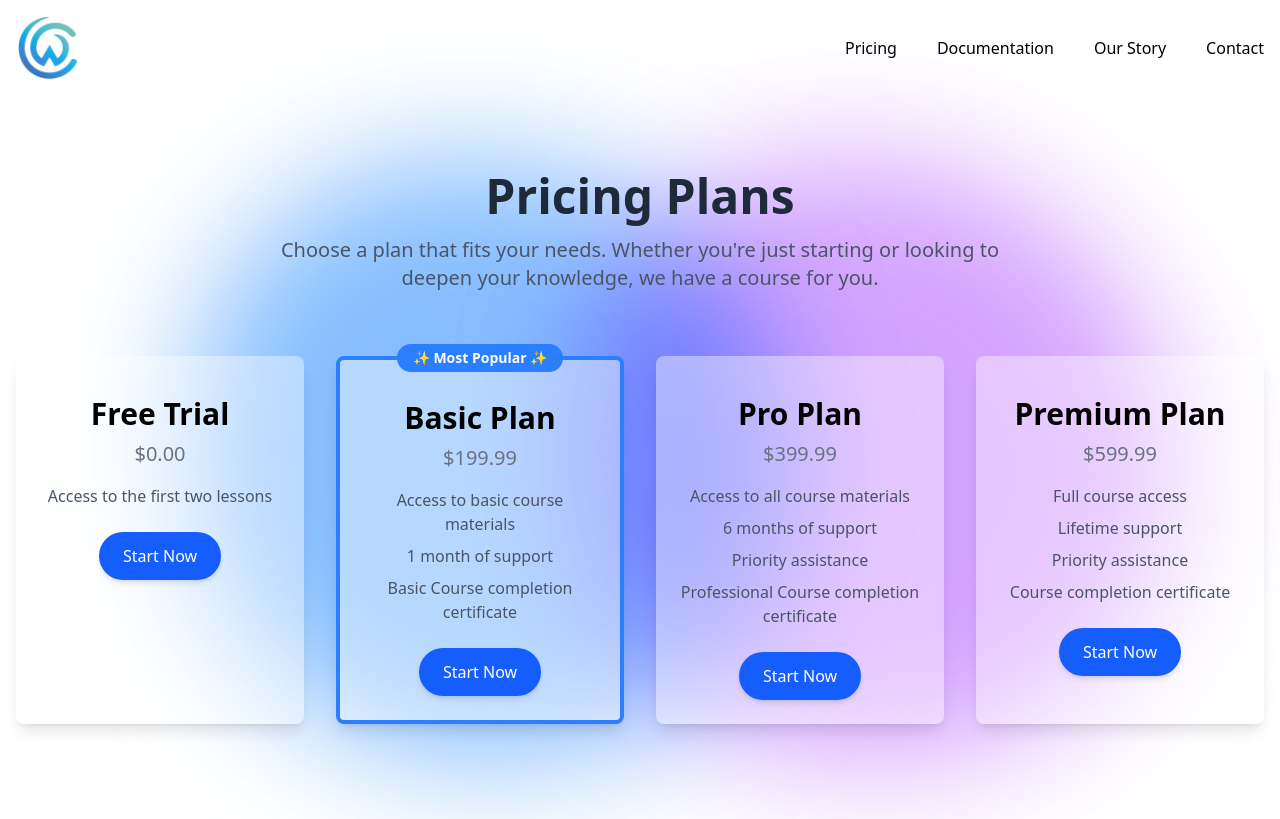
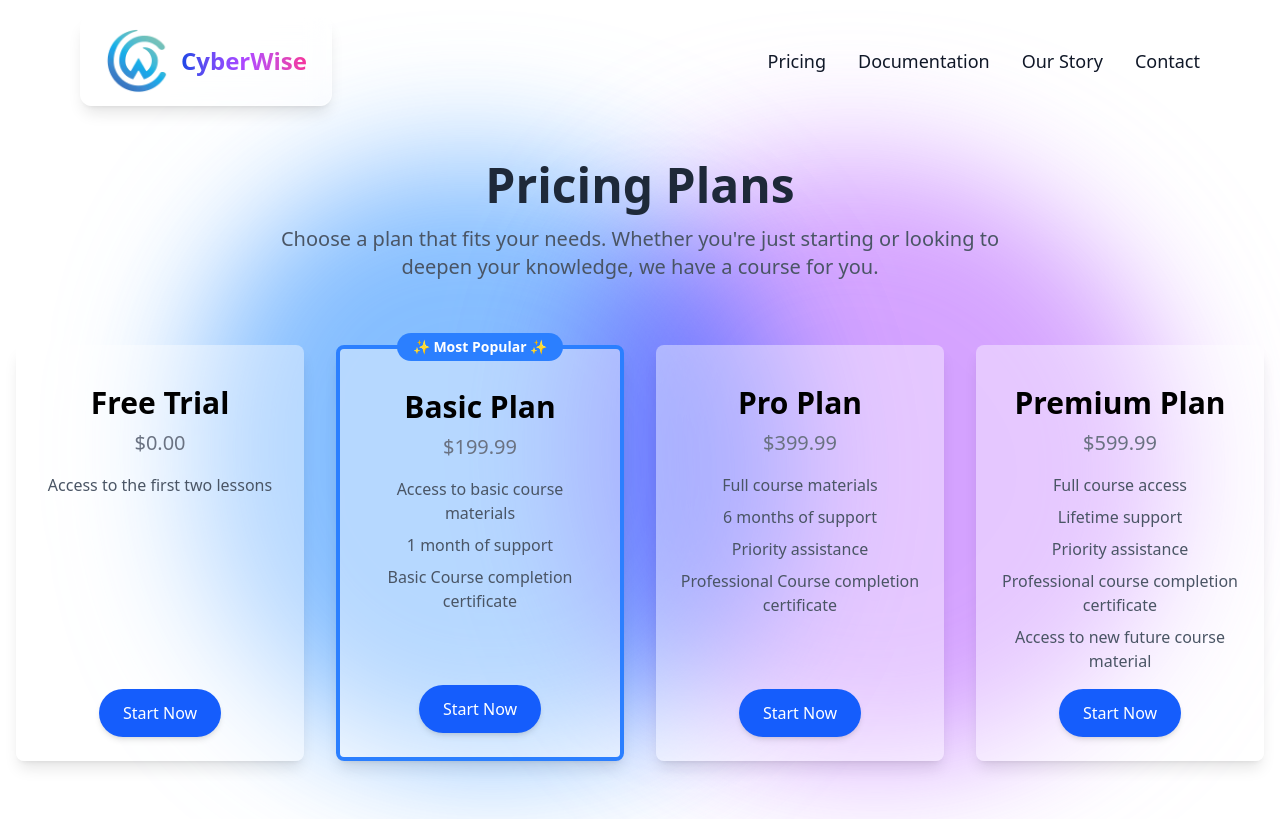
Before and after one commit to PeanutSoup55/cwlanding, a React (Vite) app: page /pricing in a window 1280 px wide. Built offline with nearby package versions, Linux system fonts and the light colour scheme.

Commit message:
fixed weird logo background

```diff
--- a/package.json
+++ b/package.json
@@ -10,6 +10,7 @@
     "preview": "vite preview"
   },
   "dependencies": {
+    "@fontsource/poppins": "^5.2.5",
     "@stripe/react-stripe-js": "^3.3.0",
     "@stripe/stripe-js": "^5.8.0",
     "@tailwindcss/vite": "^4.0.9",
--- a/src/App.jsx
+++ b/src/App.jsx
@@ -4,7 +4,7 @@ import Hero from "./components/Hero";
 
 const App = () => {
   return (
-    <div className="relative min-h-screen bg-gray-50 overflow-hidden">
+    <div className=" relative min-h-screen bg-gray-50 overflow-hidden">
 
       <Navbar />
       <Hero />
--- a/src/components/Navbar.jsx
+++ b/src/components/Navbar.jsx
@@ -7,24 +7,49 @@ const Navbar = () => {
   const [isOpen, setIsOpen] = useState(false);
 
   return (
-    <nav className="top-0 left-0 w-full bg-transparent py-4 border-b-0 border-transparent transition-all duration-200 hover:border-gray-500 hover:shadow-lg hover:shadow-gray-500/50">
-      <div className="container mx-auto px-4 flex justify-between items-center">
+    <nav className=" top-0 left-0 w-full bg-transparent py-4 z-50 border-b-0 border-transparent transition-all duration-200 hover:border-gray-500 hover:shadow-lg hover:shadow-gray-500/50">
+      <div className="container max-w-[90%] mx-auto px-4 flex justify-between items-center">
         {/* Logo */}
-        <button className="text-black font-semibold text-xl">
-          <Link to={"/"}>
-            <img src={cw} alt="CW" className="h-16 w-auto" />
-          </Link>
-        </button>
+        <Link to={"/"} className="flex items-center space-x-3 relative z-50 backdrop-blur-md bg-white/30 px-6 py-3 rounded-xl shadow-lg border border-white/40">
+          <img src={cw} alt="CW" className="h-16 w-auto" />
+          <h1 className="text-2xl font-bold bg-gradient-to-r from-blue-700 via-purple-500 to-pink-500 bg-clip-text text-transparent">
+            CyberWise
+          </h1>
+        </Link>
+
+
+
 
         {/* Desktop Menu */}
-        <div className="hidden md:flex space-x-8 text-black">
-          <ul className="list-none flex gap-10">
-            <li><Link to="/pricing" className="hover:text-blue-500 cursor-pointer">Pricing</Link></li>
-            <li><Link to="/documentation" className="hover:text-blue-500 cursor-pointer">Documentation</Link></li>
-            <li><Link to="/our-story" className="hover:text-blue-500 cursor-pointer">Our Story</Link></li>
-            <li><Link to="/contact" className="hover:text-blue-500 cursor-pointer">Contact</Link></li>
+        <div className="hidden md:flex items-center space-x-6">
+          <ul className="flex gap-8 text-lg font-medium text-gray-900">
+            <li>
+              <Link to="/pricing" className="relative group">
+                Pricing
+                <span className="absolute left-0 bottom-0 w-0 h-[2px] bg-blue-500 transition-all duration-300 group-hover:w-full"></span>
+              </Link>
+            </li>
+            <li>
+              <Link to="/documentation" className="relative group">
+                Documentation
+                <span className="absolute left-0 bottom-0 w-0 h-[2px] bg-blue-500 transition-all duration-300 group-hover:w-full"></span>
+              </Link>
+            </li>
+            <li>
+              <Link to="/our-story" className="relative group">
+                Our Story
+                <span className="absolute left-0 bottom-0 w-0 h-[2px] bg-blue-500 transition-all duration-300 group-hover:w-full"></span>
+              </Link>
+            </li>
+            <li>
+              <Link to="/contact" className="relative group">
+                Contact
+                <span className="absolute left-0 bottom-0 w-0 h-[2px] bg-blue-500 transition-all duration-300 group-hover:w-full"></span>
+              </Link>
+            </li>
           </ul>
         </div>
+
 
         {/* Mobile Menu Button */}
         <button className="md:hidden text-2xl" onClick={() => setIsOpen(!isOpen)}>
--- a/src/components/Pricing.jsx
+++ b/src/components/Pricing.jsx
@@ -47,14 +47,14 @@ const Pricing = () => {
           <PricingCard
             title="Pro Plan"
             price="$399.99"
-            features={["Access to all course materials", "6 months of support", "Priority assistance", "Professional Course completion certificate"]}
+            features={["Full course materials", "6 months of support", "Priority assistance", "Professional Course completion certificate"]}
             link="https://buy.stripe.com/test_cN2g1Acfa1fddmE4gh"
           />
 
           <PricingCard
             title="Premium Plan"
             price="$599.99"
-            features={["Full course access", "Lifetime support", "Priority assistance", "Course completion certificate"]}
+            features={["Full course access", "Lifetime support", "Priority assistance", "Professional course completion certificate", "Access to new future course material"]}
             link="https://buy.stripe.com/test_7sIbLk2EA0b91DWdQS"
           />
         </div>
--- a/src/components/PricingCard.jsx
+++ b/src/components/PricingCard.jsx
@@ -19,7 +19,7 @@ const PricingCard = ({ title, price, features, link, popular }) => {
       <h2 className="text-3xl font-semibold text-center mt-4">{title}</h2>
       <p className="text-center text-xl text-gray-500 mt-2">{price}</p>
 
-      <ul className="mt-4 text-gray-600 text-center space-y-2">
+      <ul className="mt-4 mb-4 text-gray-600 text-center space-y-2">
         {features.map((feature, index) => (
           <li key={index}>{feature}</li>
         ))}
@@ -27,7 +27,7 @@ const PricingCard = ({ title, price, features, link, popular }) => {
 
       <a
         href={link}
-        className="mt-6 text-white bg-blue-600 px-6 py-3 rounded-full shadow-md hover:bg-blue-700 transition duration-200"
+        className="mt-auto text-white bg-blue-600 px-6 py-3 rounded-full shadow-md hover:bg-blue-700 transition duration-200"
       >
         Start Now
       </a>
--- a/src/index.css
+++ b/src/index.css
@@ -1,4 +1,6 @@
 @import "tailwindcss";
+@import '@fontsource/poppins';
+
 
 
 
```
Also changed, not shown: 1 other file (tests, documents, lock files or other folders).
